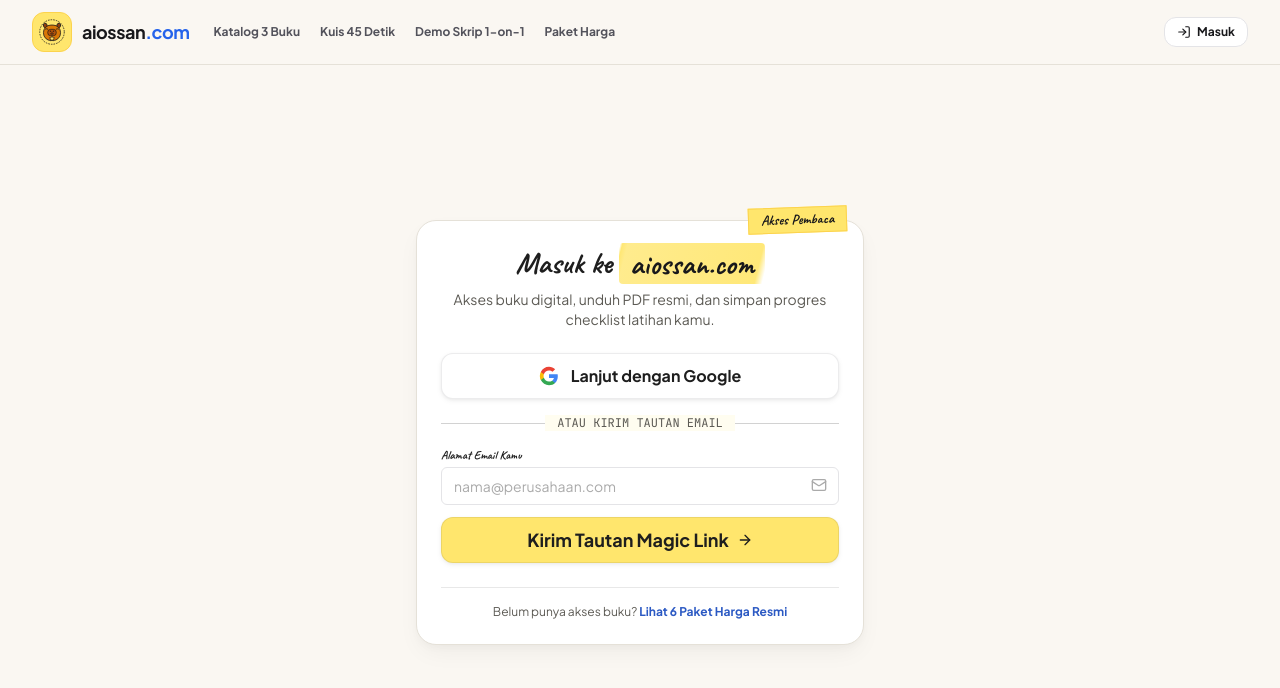
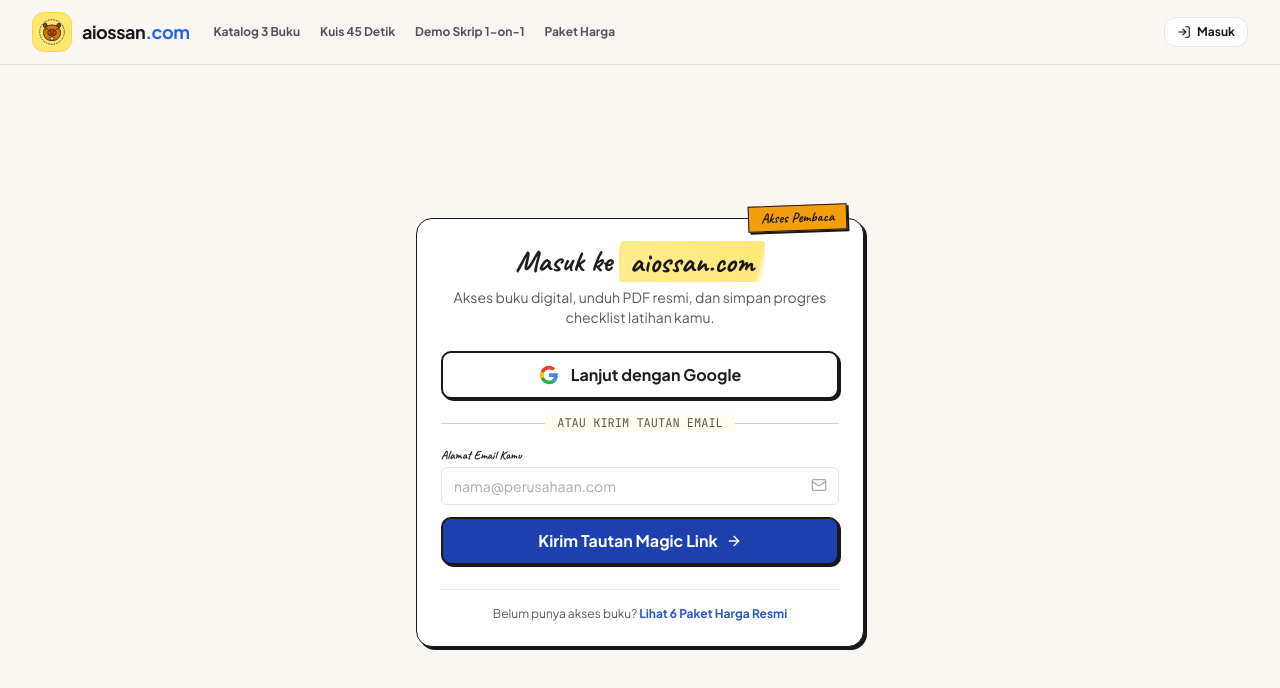
Before and after one commit to azzahra-py/aiossan.com, a Next.js app: page /auth/login in a window 1280 px wide. Shown: the top 688 px of the page. Built offline with nearby package versions, Linux system fonts and the light colour scheme; no server answers.

Commit message:
feat(brand): calibrate SketchCard, SketchButton, and pricing components to Excalidraw style

```diff
--- a/src/app/globals.css
+++ b/src/app/globals.css
@@ -147,50 +147,49 @@ img {
    Combines crisp architectural structure with warm tactile charm
    ========================================================== */
 
-/* Tier 1: Primary Interactive & Feature Cards (Soft Modern Editorial) */
+/* Tier 1: Primary Interactive & Feature Cards (Excalidraw / Tactical Whiteboard) */
 .doodle-box,
 .editorial-card {
   background: var(--bg-paper-card);
-  border: 1px solid #E5E1D8;
-  border-radius: 20px;
-  box-shadow: 0 10px 25px -4px rgba(24, 24, 27, 0.05), 0 4px 10px -2px rgba(24, 24, 27, 0.03);
-  transition: transform 0.18s cubic-bezier(0.22, 1, 0.36, 1),
-    box-shadow 0.18s cubic-bezier(0.22, 1, 0.36, 1);
+  border: 1.5px solid #18181B;
+  border-radius: 16px;
+  box-shadow: 3px 3px 0px #18181B;
+  transition: transform 0.15s ease, box-shadow 0.15s ease;
 }
 
 .doodle-box:hover,
 .editorial-card:hover {
-  box-shadow: 0 14px 30px -4px rgba(24, 24, 27, 0.08), 0 6px 12px -2px rgba(24, 24, 27, 0.04);
+  transform: translate(-1px, -1px);
+  box-shadow: 4px 4px 0px #18181B;
 }
 
 /* Tier 2: Calm Structural Panels (Tables, FAQ, Sidebars, Ribbons) */
 .doodle-panel-flat,
 .editorial-panel {
   background-color: #FFFFFF;
-  border: 1px solid #E5E1D8;
-  border-radius: 20px;
-  box-shadow: 0 4px 20px -2px rgba(24, 24, 27, 0.04), 0 2px 6px -1px rgba(24, 24, 27, 0.02);
+  border: 1.5px solid #18181B;
+  border-radius: 16px;
+  box-shadow: 2px 2px 0px #18181B;
 }
 
-/* Tactile Press Button: Crisp subtle border with elegant soft shadow */
+/* Tactile Press Button: Excalidraw crisp ink border with tactile offset shadow */
 .doodle-button {
-  border: 1px solid rgba(24, 24, 27, 0.08);
-  border-radius: 12px;
-  box-shadow: 0 2px 6px -1px rgba(24, 24, 27, 0.08), 0 1px 3px 0 rgba(24, 24, 27, 0.04);
+  border: 2px solid #18181B;
+  border-radius: 10px;
+  box-shadow: 2px 2px 0px #18181B;
   font-family: var(--font-body), sans-serif;
   font-weight: 700;
-  transition: transform 0.15s ease,
-    box-shadow 0.15s ease, background-color 0.15s ease;
+  transition: transform 0.12s ease, box-shadow 0.12s ease, background-color 0.15s ease;
 }
 
 .doodle-button:hover:not(:disabled) {
-  transform: translateY(-1px);
-  box-shadow: 0 6px 14px -2px rgba(24, 24, 27, 0.12), 0 2px 5px -1px rgba(24, 24, 27, 0.06);
+  transform: translate(-1px, -1px);
+  box-shadow: 3px 3px 0px #18181B;
 }
 
 .doodle-button:active:not(:disabled) {
-  transform: translateY(1px);
-  box-shadow: 0 1px 3px 0 rgba(24, 24, 27, 0.08);
+  transform: translate(2px, 2px);
+  box-shadow: 0px 0px 0px #18181B;
 }
 
 /* Multi-Tone Editorial Markers */
--- a/src/components/doodle/DoodleLoading.tsx
+++ b/src/components/doodle/DoodleLoading.tsx
@@ -1,47 +1,46 @@
 import React from 'react';
-import { WoodlandMascotSvg, MascotCharacter } from './WoodlandMascotSvg';
+import { Loader2, Compass } from 'lucide-react';
 
 interface DoodleLoadingProps {
   message?: string;
   submessage?: string;
-  character?: MascotCharacter;
+  character?: string; // Kept for backwards compatibility
 }
 
 export function DoodleLoading({
-  message = 'Lagi Menyiapkan Halaman...',
-  submessage = 'Membuka lembar catatan kerja & merapikan sketsa...',
-  character = 'owl',
+  message = 'Menyiapkan Canvas Strategi...',
+  submessage = 'Membuka lembar catatan kerja dan merapikan diagram taktis...',
 }: DoodleLoadingProps) {
   return (
-    <div className="min-h-[70vh] w-full flex items-center justify-center p-4">
-      <div className="relative w-full max-w-sm rounded-3xl border border-zinc-200/90 bg-[#FAF7F2] p-8 text-center shadow-xl transition-all">
-        {/* Decorative corner pin */}
-        <div className="absolute -top-3 left-1/2 -translate-x-1/2 rounded-full border border-amber-300 bg-[#FFE66D] px-3 py-0.5 font-mono text-[11px] font-black tracking-wider text-[#18181B] shadow-2xs">
+    <div className="min-h-[60vh] w-full flex items-center justify-center p-4">
+      <div className="relative w-full max-w-sm rounded-2xl border-2 border-[#18181B] bg-white p-7 text-center shadow-[4px_4px_0px_#18181B]">
+        {/* Decorative corner tag */}
+        <div className="absolute -top-3 left-1/2 -translate-x-1/2 rounded-full border border-[#18181B] bg-[#F59E0B] px-3.5 py-0.5 font-mono text-[11px] font-bold tracking-wider text-[#18181B] shadow-[2px_2px_0px_#18181B]">
           MEMUAT...
         </div>
 
-        {/* Mascot with float animation */}
-        <div className="mx-auto my-3 flex h-24 w-24 items-center justify-center rounded-2xl border border-zinc-200 bg-white shadow-xs animate-pulse">
-          <WoodlandMascotSvg character={character} className="h-16 w-16" />
+        {/* Tactical Whiteboard Icon Spinner */}
+        <div className="mx-auto my-3 flex h-20 w-20 items-center justify-center rounded-2xl border-2 border-[#18181B] bg-[#EFF6FF] shadow-[2px_2px_0px_#18181B]">
+          <Loader2 className="h-10 w-10 text-[#1E40AF] animate-spin" />
         </div>
 
         {/* Loading text */}
-        <h3 className="font-hand text-2xl font-bold tracking-tight text-[#18181B]">
+        <h3 className="text-lg font-bold tracking-tight text-[#18181B]">
           {message}
         </h3>
-        <p className="mt-1 text-xs text-[#52525B] leading-relaxed">
+        <p className="mt-1 font-hand text-sm text-[#52525B] leading-relaxed">
           {submessage}
         </p>
 
-        {/* Sketchy animated progress bar */}
-        <div className="mt-5 overflow-hidden rounded-full border border-zinc-200 bg-white p-0.5 shadow-2xs">
-          <div className="h-2.5 w-full rounded-full bg-gradient-to-r from-[#FFE66D] via-[#38BDF8] to-[#FFE66D] bg-[length:200%_100%] animate-[shimmer_1.5s_infinite_linear]" />
+        {/* Tactical progress bar */}
+        <div className="mt-5 overflow-hidden rounded-full border-2 border-[#18181B] bg-zinc-100 p-0.5">
+          <div className="h-2 w-full rounded-full bg-gradient-to-r from-[#1E40AF] via-[#F59E0B] to-[#059669] bg-[length:200%_100%] animate-[shimmer_1.5s_infinite_linear]" />
         </div>
 
-        {/* Fun footer note */}
-        <div className="mt-4 flex items-center justify-center gap-1.5 font-mono text-[10px] font-semibold text-[#52525B]">
-          <span className="inline-block h-1.5 w-1.5 rounded-full bg-[#10B981] animate-ping" />
-          <span>aiossan.com • naskah kepemimpinan praktis</span>
+        {/* Footer note */}
+        <div className="mt-4 flex items-center justify-center gap-1.5 font-mono text-[10px] font-bold text-[#52525B]">
+          <span className="inline-block h-1.5 w-1.5 rounded-full bg-[#059669] animate-ping" />
+          <span>aiossan.com • tactical leadership playbook</span>
         </div>
       </div>
     </div>
--- a/src/components/doodle/PricingGridDoodle.tsx
+++ b/src/components/doodle/PricingGridDoodle.tsx
@@ -4,7 +4,6 @@ import React, { useState } from 'react';
 import { PRICING_TIERS, PricingTier } from '@/lib/pricing';
 import { BookId, BookLang } from '@/types/books';
 import { formatIDR } from '@/lib/utils';
-import { WoodlandMascotSvg } from './WoodlandMascotSvg';
 import {
   Check,
   Sparkles,
@@ -263,10 +262,9 @@ export function PricingGridDoodle({
                     : 'sekali bayar untuk 3 buku lengkap'}
                 </span>
               </div>
-              <WoodlandMascotSvg
-                character="capybara"
-                className="w-16 h-16 shrink-0"
-              />
+              <div className="flex h-14 w-14 items-center justify-center rounded-2xl border-2 border-[#18181B] bg-[#EFF6FF] text-[#1E40AF] shadow-[2px_2px_0px_#18181B] shrink-0">
+                <Sparkles className="h-7 w-7" />
+              </div>
             </div>
 
             <button
@@ -423,11 +421,13 @@ export function PricingGridDoodle({
 
       {emailModalTier && (
         <div className="fixed inset-0 z-50 flex items-center justify-center bg-black/60 p-4 backdrop-blur-xs">
-          <div className="doodle-box relative w-full max-w-md bg-[#FAF7F2] p-6 shadow-xl border border-zinc-200">
+          <div className="doodle-box relative w-full max-w-md bg-white p-6 shadow-[4px_4px_0px_#18181B] border-2 border-[#18181B]">
             <div className="flex items-center gap-3 mb-3">
-              <WoodlandMascotSvg character="capybara" className="w-14 h-14" />
+              <div className="flex h-12 w-12 items-center justify-center rounded-xl border-2 border-[#18181B] bg-[#EFF6FF] text-[#1E40AF] shadow-[2px_2px_0px_#18181B] shrink-0">
+                <ShieldCheck className="h-6 w-6" />
+              </div>
               <div>
-                <span className="font-mono text-[10px] font-extrabold uppercase bg-[#FFE66D] px-2 py-0.5 rounded border border-amber-300 shadow-2xs">
+                <span className="font-mono text-[10px] font-extrabold uppercase bg-[#F59E0B] text-[#18181B] px-2 py-0.5 rounded border border-[#18181B] shadow-[1px_1px_0px_#18181B]">
                   {lang === 'en'
                     ? 'Final Step Before Payment'
                     : 'Langkah Terakhir Sebelum Bayar'}
--- a/src/components/doodle/SketchButton.tsx
+++ b/src/components/doodle/SketchButton.tsx
@@ -2,7 +2,7 @@ import React from 'react';
 import { cn } from '@/lib/utils';
 
 export interface SketchButtonProps extends React.ButtonHTMLAttributes<HTMLButtonElement> {
-  variant?: 'primary' | 'secondary' | 'blue';
+  variant?: 'primary' | 'secondary' | 'blue' | 'amber';
   size?: 'sm' | 'md' | 'lg';
 }
 
@@ -14,18 +14,18 @@ export function SketchButton({
   ...props
 }: SketchButtonProps) {
   const vClass =
-    variant === 'primary'
-      ? 'bg-[#FFE66D] text-[#1E1E1E]'
-      : variant === 'blue'
-      ? 'bg-[#2B59C3] text-white'
-      : 'bg-white text-[#1E1E1E]';
+    variant === 'primary' || variant === 'blue'
+      ? 'bg-[#1E40AF] text-white hover:bg-[#1D4ED8]'
+      : variant === 'amber'
+      ? 'bg-[#F59E0B] text-[#18181B] hover:bg-[#D97706]'
+      : 'bg-white text-[#18181B] hover:bg-zinc-100';
 
   const sClass =
     size === 'sm'
-      ? 'px-3 py-1.5 text-base min-h-[38px]'
+      ? 'px-3 py-1.5 text-sm min-h-[36px]'
       : size === 'lg'
-      ? 'px-6 py-3 text-xl min-h-[52px]'
-      : 'px-4 py-2 text-lg min-h-[44px]';
+      ? 'px-6 py-3 text-lg min-h-[50px]'
+      : 'px-4.5 py-2.5 text-base min-h-[44px]';
 
   return (
     <button
--- a/src/components/doodle/SketchCard.tsx
+++ b/src/components/doodle/SketchCard.tsx
@@ -24,7 +24,7 @@ export function SketchCard({
   return (
     <div className={cn('doodle-box relative p-5 md:p-6', variantMap[variant], className)} {...props}>
       {badgeText && (
-        <span className="font-hand absolute -top-3.5 right-4 inline-block -rotate-2 border border-amber-300 bg-[#FFE66D] px-3 py-0.5 text-sm font-bold text-[#18181B] shadow-2xs">
+        <span className="font-hand absolute -top-3.5 right-4 inline-block -rotate-2 border border-[#18181B] bg-[#F59E0B] px-3 py-0.5 text-sm font-bold text-[#18181B] shadow-[2px_2px_0px_#18181B]">
           {badgeText}
         </span>
       )}
```
